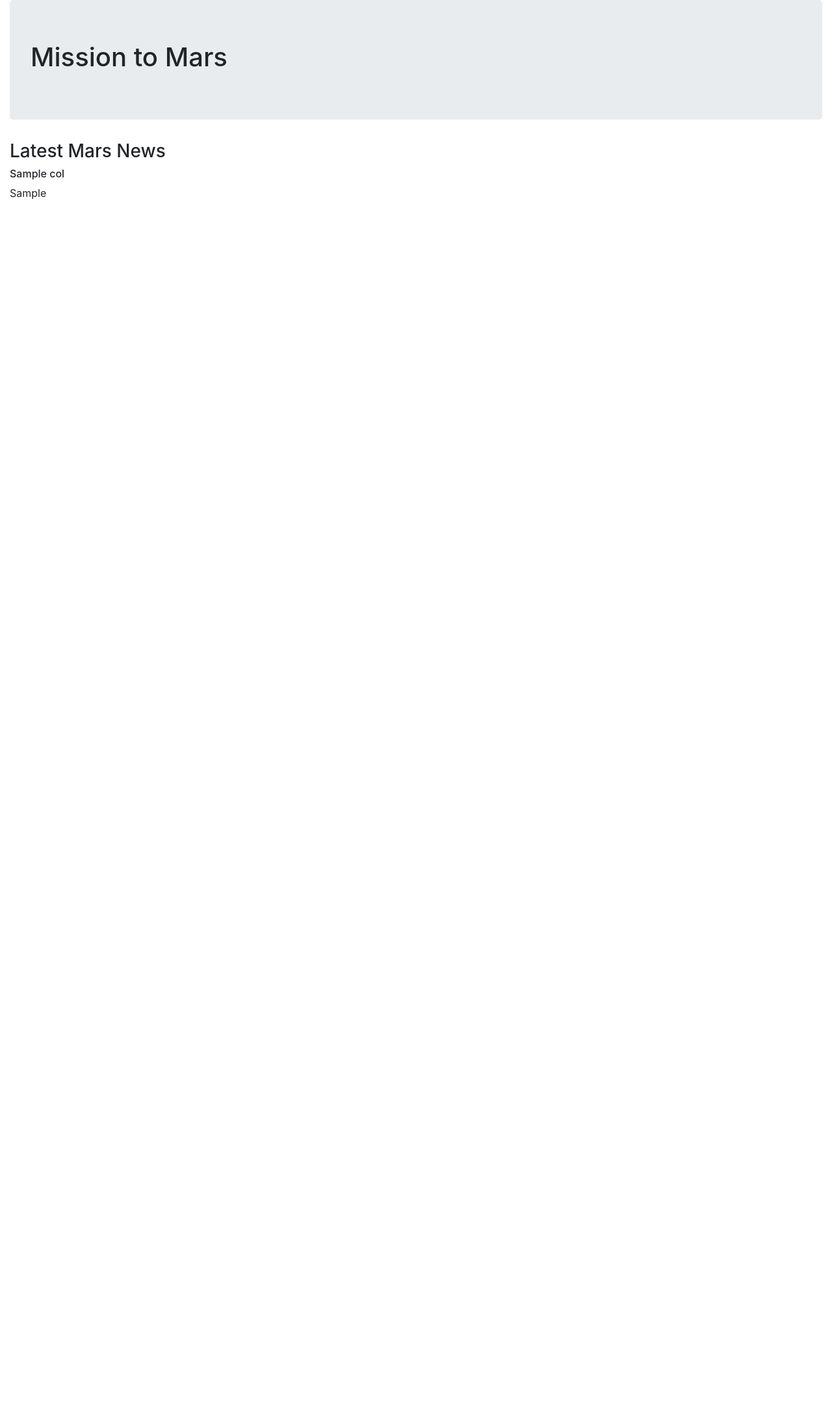
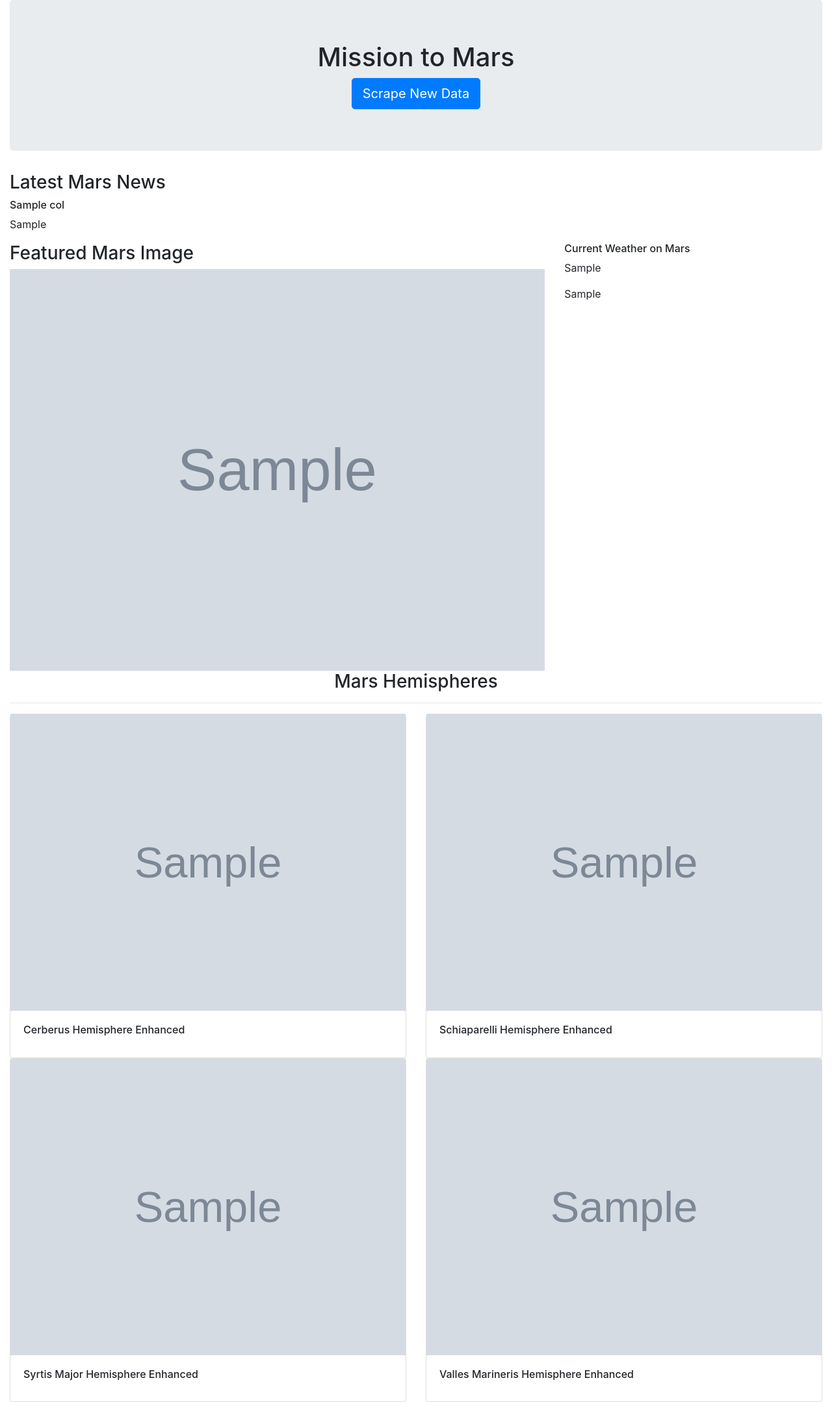
Before and after one commit to CaptainPica/Unit12-Scraping, a Flask app: page / in a window 1280 px wide. Shown: the whole page at 65% size. Before the commit the page ends 307 px from the top, so only its background shows below. Run offline with Flask 2, Linux system fonts and the light colour scheme; grey boxes marked "Sample" are stand-in pictures; a database or web service that is not in the repository returns one stand-in record (values such as "Sample title"); some libraries are stand-ins or nearby versions.

Commit message:
Added fix so table displays properly. Website now matches example correctly

```diff
--- a/templates/index.html
+++ b/templates/index.html
@@ -16,10 +16,13 @@
     <div class="container-fluid">
         <div class="row">
             <div class="col-12">
-                <div class="jumbotron">
+                <div class="jumbotron text-center">
                     <h1>
                         Mission to Mars
                     </h1>
+                    <a class="btn btn-primary btn-lg" href="/scrape" role="button">
+                        Scrape New Data
+                    </a>
                 </div>
             </div>
         </div>
@@ -36,6 +39,79 @@
                 </p>
             </div>
         </div>
+        <div class="row">
+            <div class="col-8">
+                <h3>
+                    Featured Mars Image
+                </h3>
+                <img src={{record.featured_image_url}} alt="Featured Mars image" width="100%">
+            </div>
+            <div class="col-4">
+                <div class="row">
+                    <div class="col-12">
+                        <h6>
+                            Current Weather on Mars
+                        </h6>
+                        <p>
+                            {{record.mars_weather}}
+                        </p>
+                    </div>
+                </div>
+                <div class="row">
+                    <div class="col-12">
+                        {{record.con_table|safe}}
+                    </div>
+                </div>
+            </div>
+        </div>
+        <h3 class="text-center">
+            Mars Hemispheres
+        </h3>
+        <hr>
+        <div class="row">
+            <div class="col-6">
+                <div class="card">
+                    <img src={{record.hemisphere_image_urls[0].img_url}} alt="Hemisphere" class="card-img-top">
+                    <div class="card-body">
+                        <h6 class="card-title">
+                            Cerberus Hemisphere Enhanced
+                        </h6>
+                    </div>
+                </div>
+            </div>
+            <div class="col-6">
+                <div class="card">
+                    <img src={{record.hemisphere_image_urls[1].img_url}} alt="Hemisphere" class="card-img-top">
+                    <div class="card-body">
+                        <h6 class="card-title">
+                            Schiaparelli Hemisphere Enhanced
+                        </h6>
+                    </div>
+                </div>
+            </div>
+        </div>
+        <div class="row">
+            <div class="col-6">
+                <div class="card">
+                    <img src={{record.hemisphere_image_urls[2].img_url}} alt="Hemisphere" class="card-img-top">
+                    <div class="card-body">
+                        <h6 class="card-title">
+                            Syrtis Major Hemisphere Enhanced
+                        </h6>
+                    </div>
+                </div>
+            </div>
+            <div class="col-6">
+                <div class="card">
+                    <img src={{record.hemisphere_image_urls[3].img_url}} alt="Hemisphere" class="card-img-top">
+                    <div class="card-body">
+                        <h6 class="card-title">
+                            Valles Marineris Hemisphere Enhanced
+                        </h6>
+                    </div>
+                </div>
+            </div>
+        </div>
     </div>
 </body>
 </html>
```
